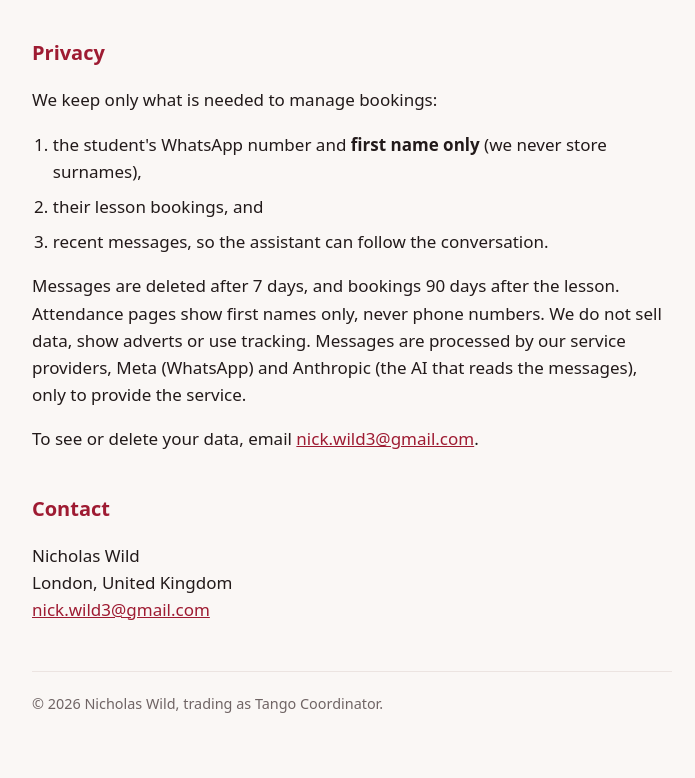
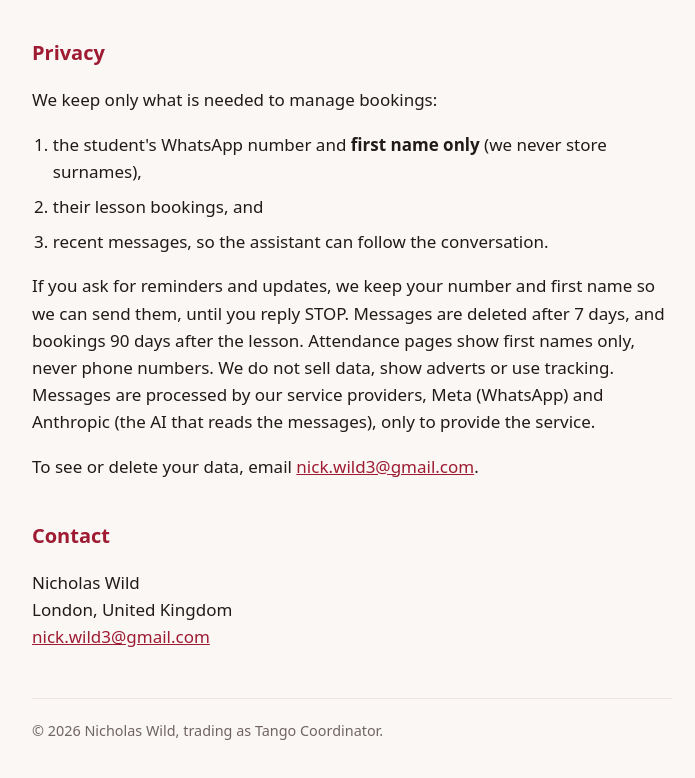
Before and after one commit to Tangocoordinator/tangocoordinator.github.io, a plain HTML site: page index.html in a window 1280 px wide. Shown: the part 949-1727 px from the top of the page, without its empty margins (288-983 px from the left). Drawn offline with Linux system fonts and the light colour scheme.

Commit message:
Update index.html

```diff
--- a/index.html
+++ b/index.html
@@ -63,7 +63,8 @@
     <li>their lesson bookings, and</li>
     <li>recent messages, so the assistant can follow the conversation.</li>
   </ol>
-  <p>Messages are deleted after 7 days, and bookings 90 days after the lesson. Attendance pages show first names only, never phone numbers. We do not sell data, show adverts or use tracking. Messages are processed by our service providers, Meta (WhatsApp) and Anthropic (the AI that reads the messages), only to provide the service.</p>
+  <p>If you ask for reminders and updates, we keep your number and first name so we can send them, until you reply STOP.
+Messages are deleted after 7 days, and bookings 90 days after the lesson. Attendance pages show first names only, never phone numbers. We do not sell data, show adverts or use tracking. Messages are processed by our service providers, Meta (WhatsApp) and Anthropic (the AI that reads the messages), only to provide the service.</p>
   <p>To see or delete your data, email <a href="mailto:nick.wild3@gmail.com">nick.wild3@gmail.com</a>.</p>
 
   <h2>Contact</h2>
```
